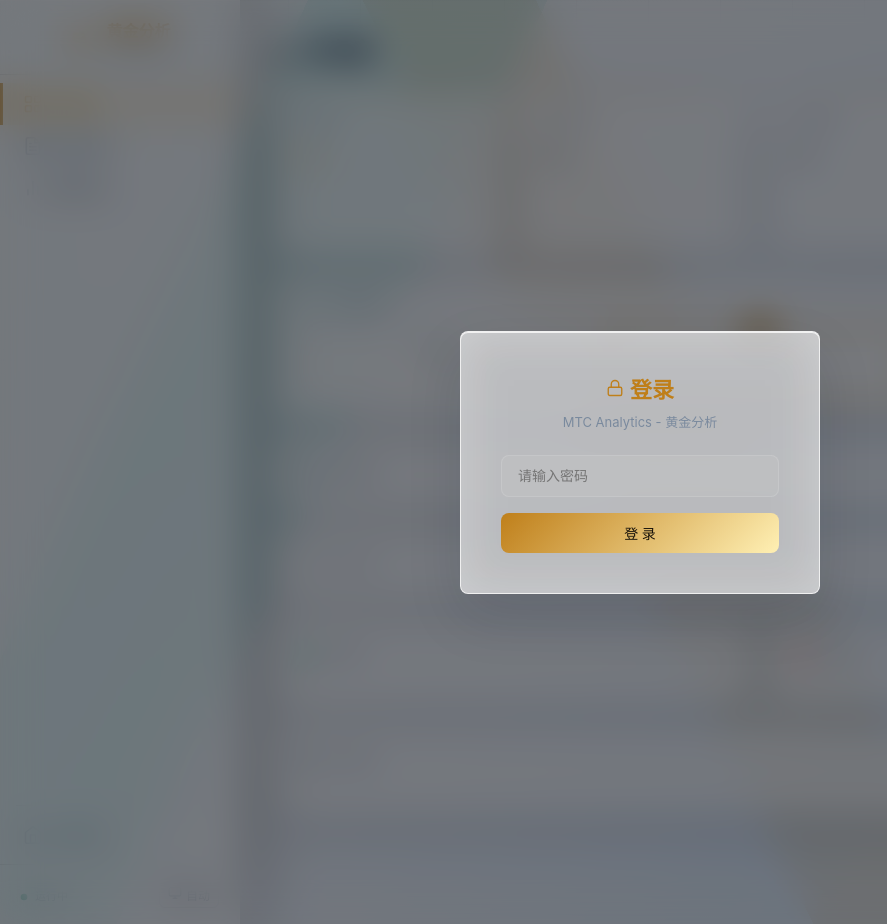
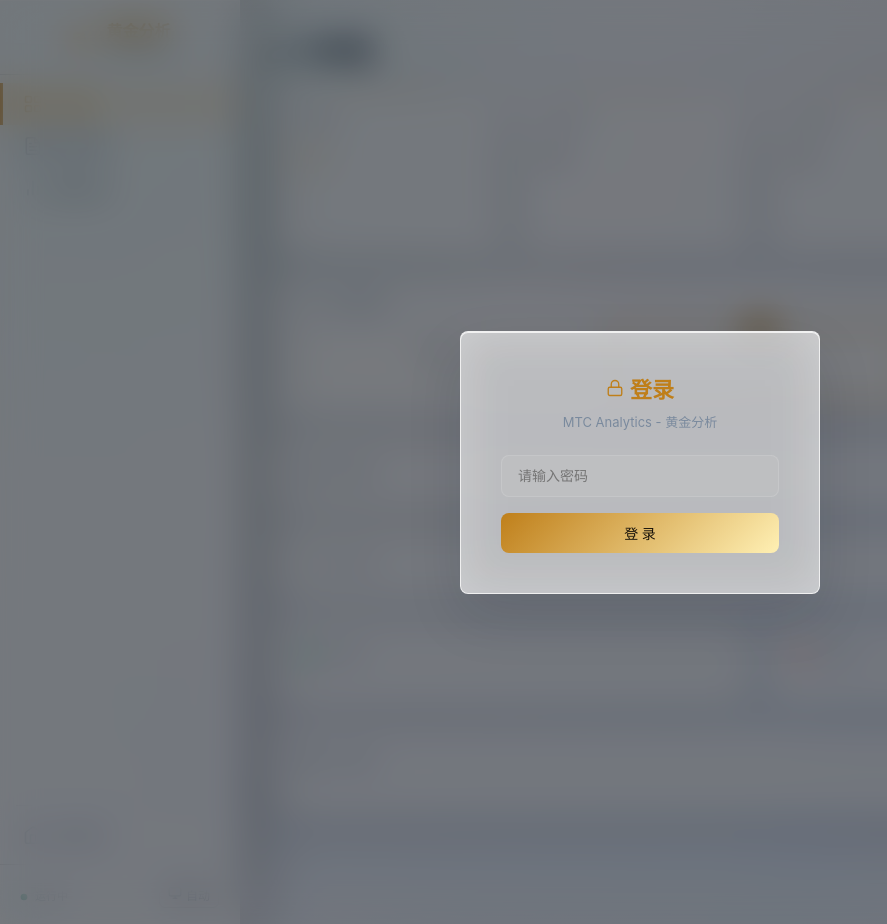
Before and after one commit to hello-yunshu/mtc_analytics, a Flask app: page /gold/ in a window 1280 px wide. Shown: the whole page, without its empty margins (0-887 px from the left). Run offline with Flask 3, Linux system fonts and the light colour scheme; data that the repository does not hold is empty; parts of the project's set-up code (start-up, migrations or seed data) failed here and were passed over.

Commit message:
style: 替换几何线条背景为iPhone X风格多色光晕效果

```diff
--- a/blueprints/gold/templates/gold.html
+++ b/blueprints/gold/templates/gold.html
@@ -134,9 +134,11 @@ body::before {
   position: fixed;
   inset: 0;
   background:
-    linear-gradient(115deg, transparent 0 18%, rgba(97,214,201,0.13) 18% 32%, transparent 32% 100%),
-    linear-gradient(64deg, transparent 0 47%, rgba(246,199,104,0.11) 47% 57%, transparent 57% 100%),
-    linear-gradient(180deg, rgba(255,255,255,0.035), transparent 42%);
+    radial-gradient(ellipse 55% 55% at 8% 15%, rgba(97,214,201,0.07) 0%, transparent 70%),
+    radial-gradient(ellipse 45% 60% at 82% 8%, rgba(246,199,104,0.06) 0%, transparent 70%),
+    radial-gradient(ellipse 50% 50% at 88% 78%, rgba(139,92,246,0.05) 0%, transparent 70%),
+    radial-gradient(ellipse 55% 45% at 20% 85%, rgba(59,130,246,0.04) 0%, transparent 70%),
+    radial-gradient(ellipse 35% 35% at 52% 45%, rgba(236,72,153,0.03) 0%, transparent 70%);
   z-index: 0;
   pointer-events: none;
 }
@@ -145,11 +147,7 @@ body::after {
   content: '';
   position: fixed;
   inset: 0;
-  background-image:
-    linear-gradient(rgba(255,255,255,0.035) 1px, transparent 1px),
-    linear-gradient(90deg, rgba(255,255,255,0.03) 1px, transparent 1px);
-  background-size: 72px 72px;
-  mask-image: linear-gradient(180deg, rgba(0,0,0,0.7), transparent 78%);
+  background: radial-gradient(ellipse 90% 90% at 50% 50%, transparent 20%, rgba(0,0,0,0.35) 100%);
   pointer-events: none;
   z-index: 0;
 }
@@ -157,18 +155,18 @@ body::after {
 @media (prefers-color-scheme: light) {
   :root:not([data-theme]) body::before {
     background:
-      linear-gradient(115deg, transparent 0 18%, rgba(15,159,148,0.11) 18% 32%, transparent 32% 100%),
-      linear-gradient(64deg, transparent 0 47%, rgba(191,127,26,0.10) 47% 57%, transparent 57% 100%),
-      linear-gradient(180deg, rgba(255,255,255,0.38), transparent 50%);
+      radial-gradient(ellipse 55% 55% at 8% 15%, rgba(15,159,148,0.06) 0%, transparent 70%),
+      radial-gradient(ellipse 45% 60% at 82% 8%, rgba(191,127,26,0.05) 0%, transparent 70%),
+      radial-gradient(ellipse 50% 50% at 88% 78%, rgba(124,58,237,0.04) 0%, transparent 70%),
+      radial-gradient(ellipse 55% 45% at 20% 85%, rgba(37,99,235,0.04) 0%, transparent 70%),
+      radial-gradient(ellipse 35% 35% at 52% 45%, rgba(219,39,119,0.03) 0%, transparent 70%);
   }
   :root:not([data-theme]) body {
     background:
       linear-gradient(120deg, #edf7f7 0%, #f8fbff 38%, #eaf4ff 72%, #f7f4ef 100%);
   }
   :root:not([data-theme]) body::after {
-    background-image:
-      linear-gradient(rgba(15,23,42,0.04) 1px, transparent 1px),
-      linear-gradient(90deg, rgba(15,23,42,0.035) 1px, transparent 1px);
+    background: radial-gradient(ellipse 90% 90% at 50% 50%, transparent 20%, rgba(255,255,255,0.4) 100%);
   }
 }
 
@@ -178,14 +176,14 @@ body::after {
 }
 :root[data-theme="light"] body::before {
   background:
-    linear-gradient(115deg, transparent 0 18%, rgba(15,159,148,0.11) 18% 32%, transparent 32% 100%),
-    linear-gradient(64deg, transparent 0 47%, rgba(191,127,26,0.10) 47% 57%, transparent 57% 100%),
-    linear-gradient(180deg, rgba(255,255,255,0.38), transparent 50%);
+    radial-gradient(ellipse 55% 55% at 8% 15%, rgba(15,159,148,0.06) 0%, transparent 70%),
+    radial-gradient(ellipse 45% 60% at 82% 8%, rgba(191,127,26,0.05) 0%, transparent 70%),
+    radial-gradient(ellipse 50% 50% at 88% 78%, rgba(124,58,237,0.04) 0%, transparent 70%),
+    radial-gradient(ellipse 55% 45% at 20% 85%, rgba(37,99,235,0.04) 0%, transparent 70%),
+    radial-gradient(ellipse 35% 35% at 52% 45%, rgba(219,39,119,0.03) 0%, transparent 70%);
 }
 :root[data-theme="light"] body::after {
-  background-image:
-    linear-gradient(rgba(15,23,42,0.04) 1px, transparent 1px),
-    linear-gradient(90deg, rgba(15,23,42,0.035) 1px, transparent 1px);
+  background: radial-gradient(ellipse 90% 90% at 50% 50%, transparent 20%, rgba(255,255,255,0.4) 100%);
 }
 
 .mono { font-family: var(--font-mono); }
```
